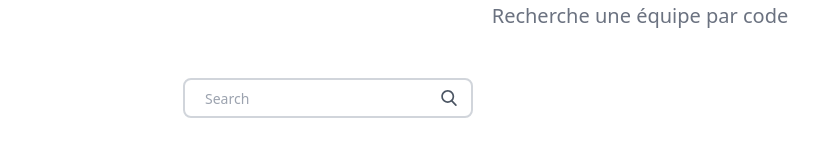
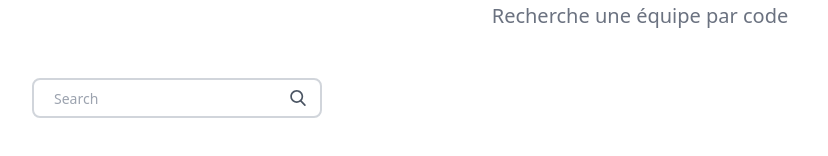
Before and after one commit to Zyco-tv/TeamPulseTP, an Angular app in the folder my-app/: page / in a window 1280 px wide. Shown: the part 410-566 px from the top of the page, without its empty margins (0-828 px from the left). Built offline with nearby package versions, Linux system fonts and the light colour scheme.

Commit message:
update front

```diff
--- a/my-app/src/app/app.component.html
+++ b/my-app/src/app/app.component.html
@@ -19,7 +19,7 @@
       </p>
     </div>
     <div class="mt-10">
-      <dl class="space-y-10 md:space-y-0 md:grid md:grid-cols-2 md:gap-x-8 md:gap-y-10">
+      <dl class="space-y-10 md:space-y-0 md:grid md:grid-cols-5">
         <div class="pt-2 relative mx-auto text-gray-600">
           <input class="border-2 border-gray-300 bg-white h-10 px-5 pr-16 rounded-lg text-sm focus:outline-none"
             type="search" name="search" placeholder="Search">
```
